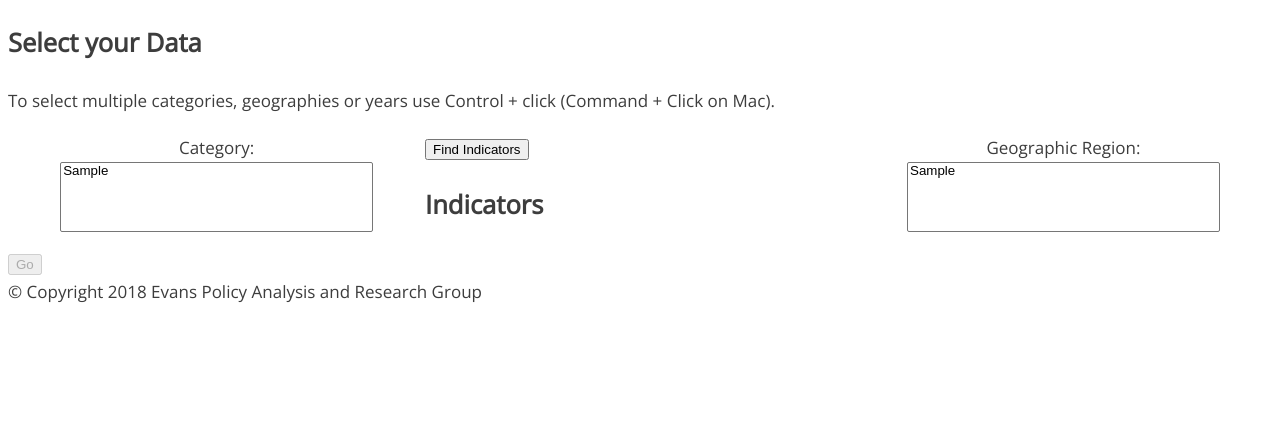
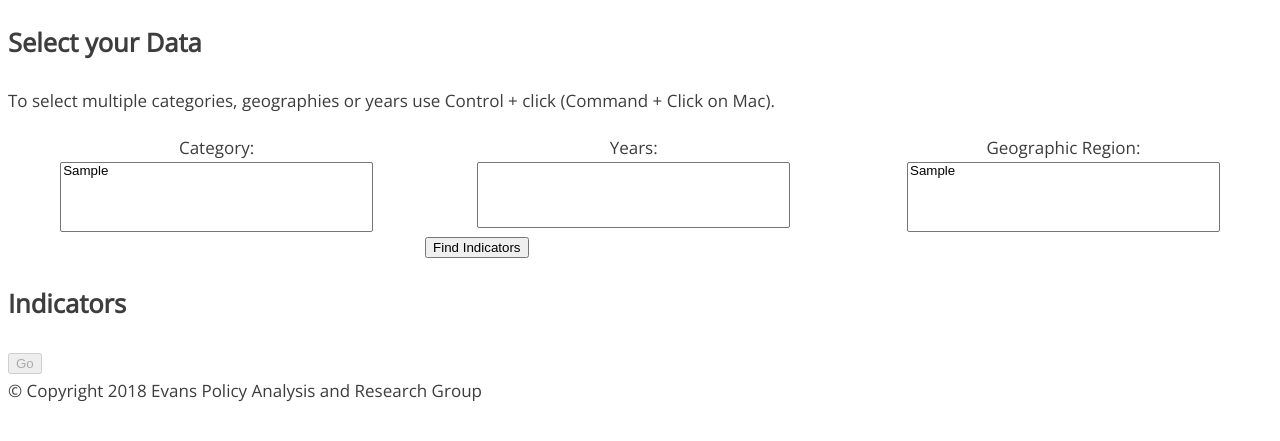
Before and after one commit to EvansSchoolPolicyAnalysisAndResearch/375-AgQuery, a Flask app: page / in a window 1280 px wide. Shown: the part 191-632 px from the top of the page. Run offline with Flask 2, Linux system fonts and the light colour scheme; tables that the repository leaves empty hold one stand-in row (values such as "Sample post"); lists and menus that the app fills with data are empty.

Commit message:
Added hidden form items to send filter variables

```diff
--- a/app/templates/index.html
+++ b/app/templates/index.html
@@ -21,6 +21,14 @@
 			{% endfor %}
 		</select>
 	</div>
+	<div id='years' class='leftBox'>
+		<label for='years'>Years:</label> <br />
+		<select multiple id="years" name="years">
+			{% for year in years %}
+				<option>{{year}}</option>
+			{% endfor %}
+		</select>
+	</div>
 	<div id="geoGroup" class="rightBox">
 		<label for="geography">Geographic Region:</label><br />
 		<select multiple id="geography" name="geography">
@@ -33,6 +41,8 @@
 </form>
 <form method="POST" action="/results">
 		<h2>Indicators</h2>
+		<input type="hidden" name="years" value='{{yrs}}' />
+		<input type="hidden" name="geography" value='{{geos}}' />
 		<ul>
 		{% for indicator in indicators %}
 			<li>
```
